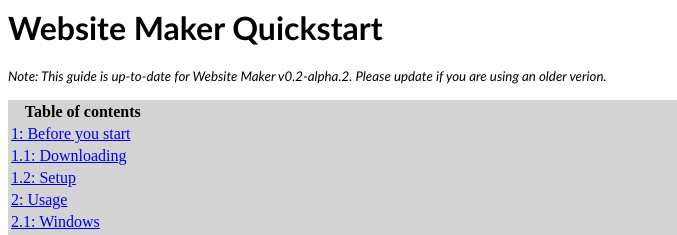
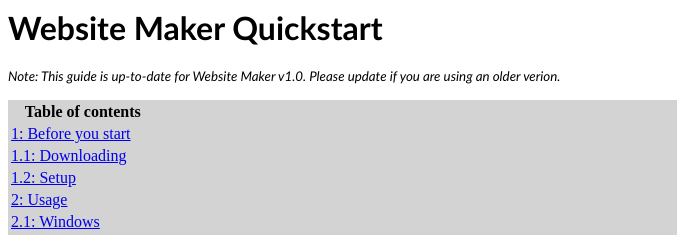
Before and after one commit to ByeMC/docs, a plain HTML site: page docs/webmaker/quickstart/index.html in a window 1280 px wide. Shown: the top 235 px of the page, 0-677 px from the left. Drawn offline with Linux system fonts and the light colour scheme.

Commit message:
updated version number [webmaker]

```diff
--- a/docs/webmaker/quickstart/index.html
+++ b/docs/webmaker/quickstart/index.html
@@ -56,7 +56,7 @@
 <body>
     <div class="head">
         <h1>Website Maker Quickstart</h1>
-        <p><em><small>Note: This guide is up-to-date for Website Maker v0.2-alpha.2. Please update if you are using an older verion.</small></em></p>
+        <p><em><small>Note: This guide is up-to-date for Website Maker v1.0. Please update if you are using an older verion.</small></em></p>
     </div>
     <div class="contents">
         <table>
```
